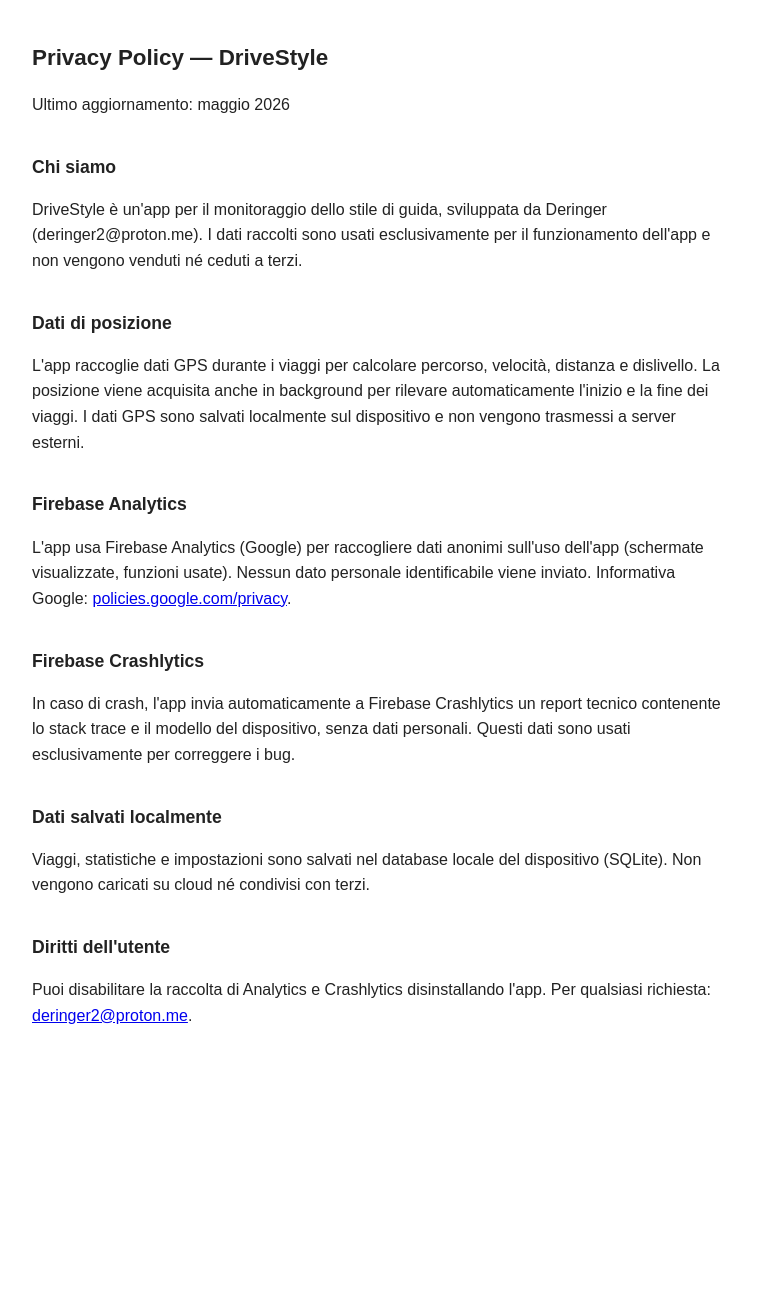
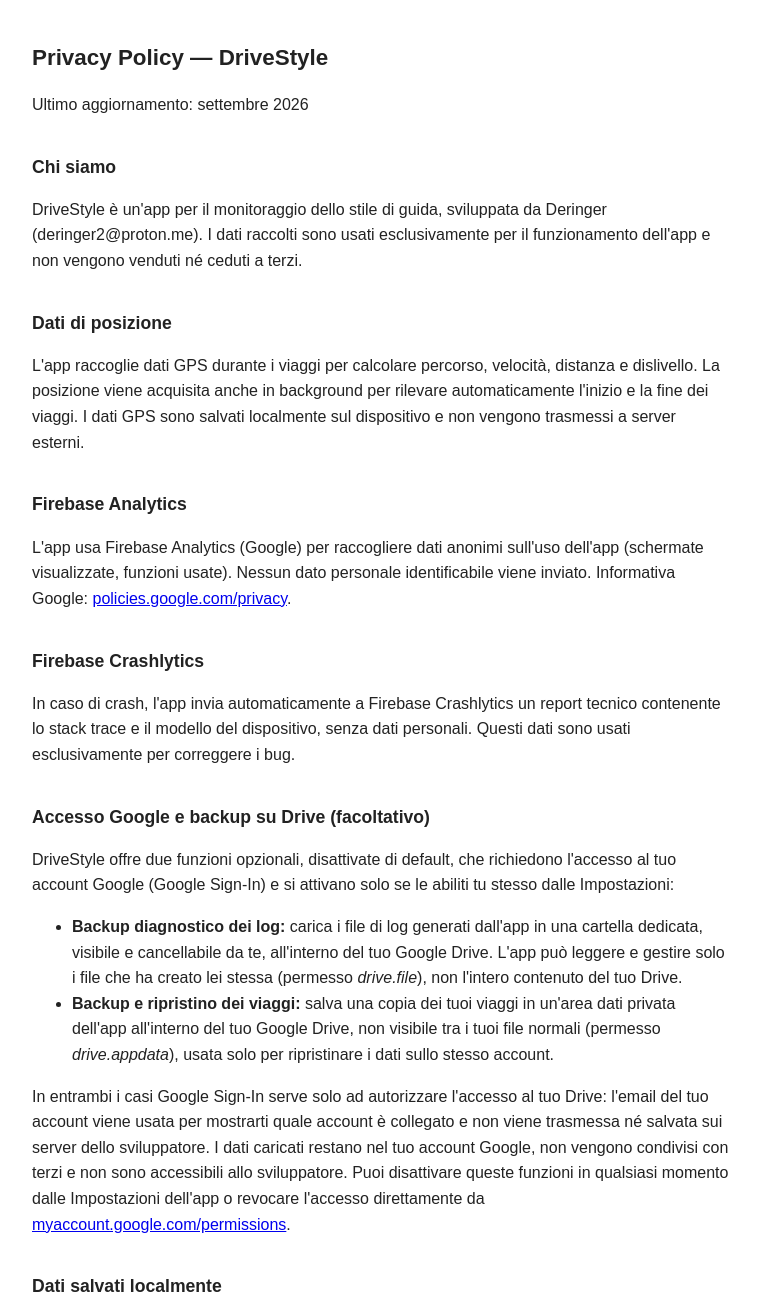
Before and after one commit to Deringer-Git/drivestyle-privacy, a plain HTML site: page index.html in a window 1280 px wide. Shown: the top 1303 px of the page, without its empty margins (258-1017 px from the left). Before the commit the page ends 1069 px from the top, so only its background shows below. Drawn offline with Linux system fonts and the light colour scheme.

Commit message:
docs: dichiara Google Sign-In e backup Drive (log + viaggi)
Why: privacy policy non copriva l'accesso Google Sign-In e il backup
opzionale su Drive (drive.file per i log, drive.appdata per i viaggi),
gia' attivi in app tramite trip_backup_service.dart/drive_log_service.dart.
Necessario per la Data Safety form di Play Console.

```diff
--- a/index.html
+++ b/index.html
@@ -12,7 +12,7 @@
 </head>
 <body>
   <h1>Privacy Policy — DriveStyle</h1>
-  <p>Ultimo aggiornamento: maggio 2026</p>
+  <p>Ultimo aggiornamento: settembre 2026</p>
 
   <h2>Chi siamo</h2>
   <p>DriveStyle è un'app per il monitoraggio dello stile di guida, sviluppata da Deringer (deringer2@proton.me). I dati raccolti sono usati esclusivamente per il funzionamento dell'app e non vengono venduti né ceduti a terzi.</p>
@@ -26,6 +26,14 @@
   <h2>Firebase Crashlytics</h2>
   <p>In caso di crash, l'app invia automaticamente a Firebase Crashlytics un report tecnico contenente lo stack trace e il modello del dispositivo, senza dati personali. Questi dati sono usati esclusivamente per correggere i bug.</p>
 
+  <h2>Accesso Google e backup su Drive (facoltativo)</h2>
+  <p>DriveStyle offre due funzioni opzionali, disattivate di default, che richiedono l'accesso al tuo account Google (Google Sign-In) e si attivano solo se le abiliti tu stesso dalle Impostazioni:</p>
+  <ul>
+    <li><strong>Backup diagnostico dei log:</strong> carica i file di log generati dall'app in una cartella dedicata, visibile e cancellabile da te, all'interno del tuo Google Drive. L'app può leggere e gestire solo i file che ha creato lei stessa (permesso <em>drive.file</em>), non l'intero contenuto del tuo Drive.</li>
+    <li><strong>Backup e ripristino dei viaggi:</strong> salva una copia dei tuoi viaggi in un'area dati privata dell'app all'interno del tuo Google Drive, non visibile tra i tuoi file normali (permesso <em>drive.appdata</em>), usata solo per ripristinare i dati sullo stesso account.</li>
+  </ul>
+  <p>In entrambi i casi Google Sign-In serve solo ad autorizzare l'accesso al tuo Drive: l'email del tuo account viene usata per mostrarti quale account è collegato e non viene trasmessa né salvata sui server dello sviluppatore. I dati caricati restano nel tuo account Google, non vengono condivisi con terzi e non sono accessibili allo sviluppatore. Puoi disattivare queste funzioni in qualsiasi momento dalle Impostazioni dell'app o revocare l'accesso direttamente da <a href="https://myaccount.google.com/permissions">myaccount.google.com/permissions</a>.</p>
+
   <h2>Dati salvati localmente</h2>
   <p>Viaggi, statistiche e impostazioni sono salvati nel database locale del dispositivo (SQLite). Non vengono caricati su cloud né condivisi con terzi.</p>
 
```
